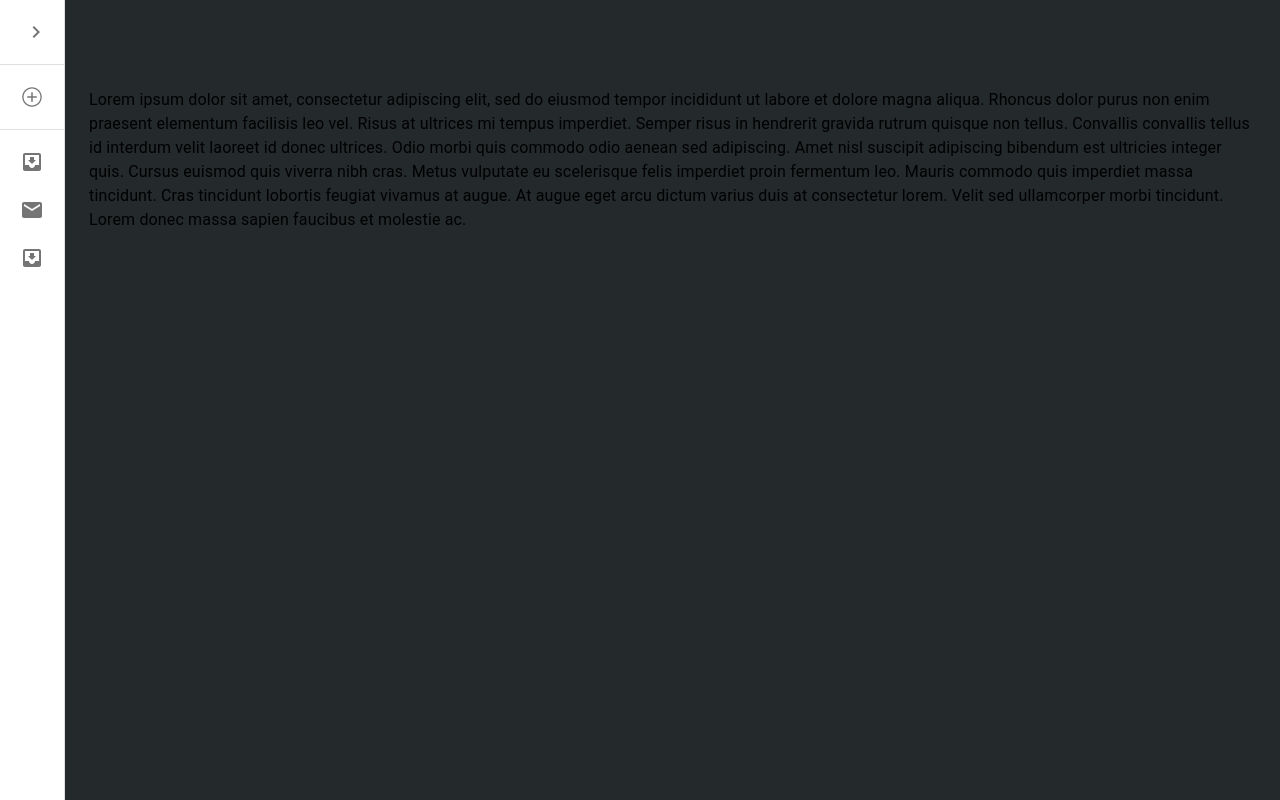
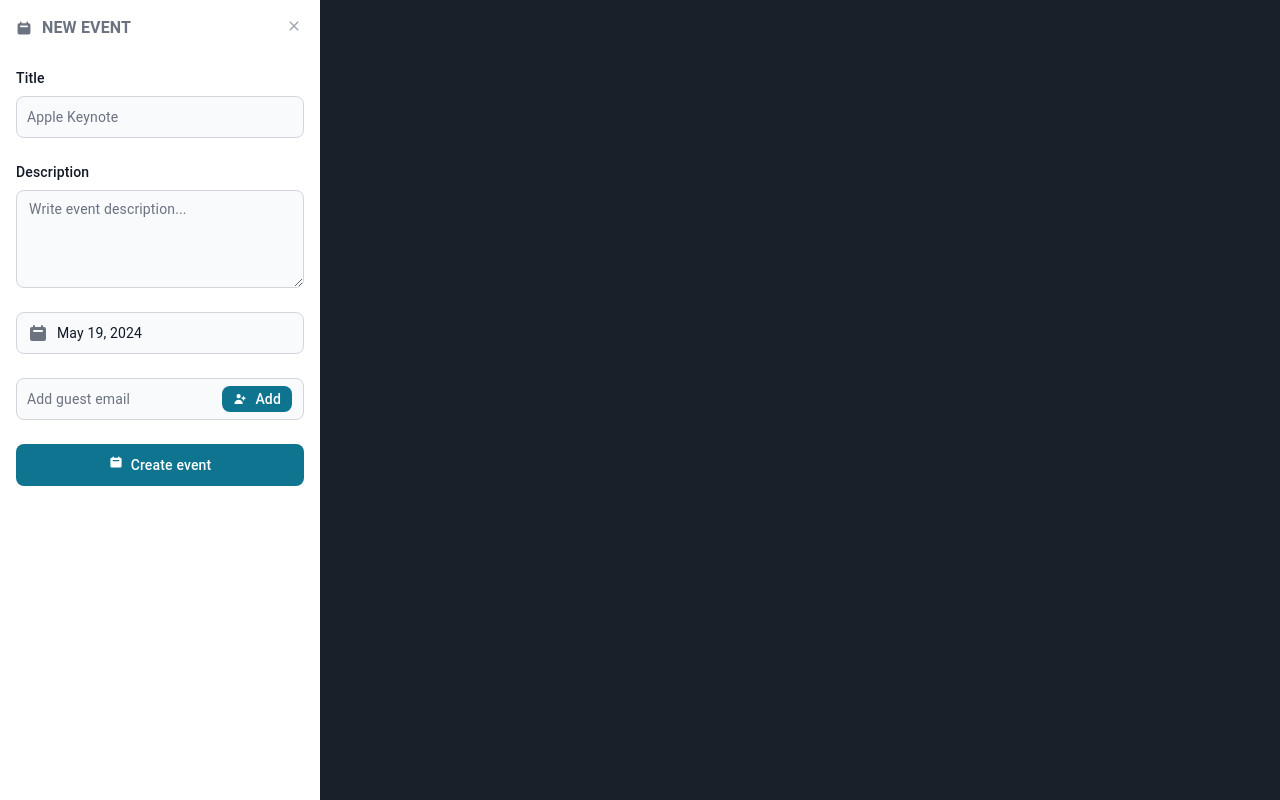
Before and after one commit to kshitijtanwar/Fueled, a React (Vite) app in the folder frontend/: page /main in a window 1280 px wide. Built offline with nearby package versions, Linux system fonts and the light colour scheme.

Commit message:
chore: Added form for event

```diff
--- /dev/null
+++ b/frontend/src/components/EventForm.tsx
@@ -0,0 +1,89 @@
+import {
+    Button,
+    Datepicker,
+    Drawer,
+    Label,
+    Textarea,
+    TextInput,
+    theme,
+} from "flowbite-react";
+
+import { HiCalendar, HiUserAdd } from "react-icons/hi";
+import { twMerge } from "tailwind-merge";
+
+interface EventFormFunction {
+    parameter: boolean;
+    setFunction: React.Dispatch<React.SetStateAction<boolean>>;
+}
+const EventForm = ({ parameter, setFunction }: EventFormFunction) => {
+    const handleClose = () => setFunction(false);
+
+    return (
+        <div className="z-20">
+            <Drawer open={parameter} onClose={handleClose}>
+                <Drawer.Header title="NEW EVENT" titleIcon={HiCalendar} />
+                <Drawer.Items>
+                    <form action="#">
+                        <div className="mb-6 mt-3">
+                            <Label htmlFor="title" className="mb-2 block">
+                                Title
+                            </Label>
+                            <TextInput
+                                id="title"
+                                name="title"
+                                placeholder="Apple Keynote"
+                            />
+                        </div>
+                        <div className="mb-6">
+                            <Label htmlFor="description" className="mb-2 block">
+                                Description
+                            </Label>
+                            <Textarea
+                                id="description"
+                                name="description"
+                                placeholder="Write event description..."
+                                rows={4}
+                            />
+                        </div>
+                        <div className="mb-6">
+                            <Datepicker />
+                        </div>
+                        <div className="mb-6">
+                            <TextInput
+                                id="guests"
+                                name="guests"
+                                placeholder="Add guest email"
+                                type="search"
+                                rightIcon={() => (
+                                    <Button
+                                        size="sm"
+                                        className="[&>span]:items-center [&>span]:px-2 [&>span]:py-0"
+                                    >
+                                        <HiUserAdd className="mr-2" />
+                                        Add
+                                    </Button>
+                                )}
+                                theme={{
+                                    field: {
+                                        rightIcon: {
+                                            base: twMerge(
+                                                theme.textInput.field.rightIcon
+                                                    .base,
+                                                "pointer-events-auto"
+                                            ),
+                                        },
+                                    },
+                                }}
+                            />
+                        </div>
+                        <Button className="w-full">
+                            <HiCalendar className="mr-2" />
+                            Create event
+                        </Button>
+                    </form>
+                </Drawer.Items>
+            </Drawer>
+        </div>
+    );
+};
+export default EventForm;
--- a/frontend/src/components/SideDrawer.tsx
+++ b/frontend/src/components/SideDrawer.tsx
@@ -5,11 +5,10 @@ import MuiDrawer from "@mui/material/Drawer";
 import MuiAppBar, { AppBarProps as MuiAppBarProps } from "@mui/material/AppBar";
 import { IoIosAddCircleOutline } from "react-icons/io";
 import List from "@mui/material/List";
-
+import EventForm from "./EventForm";
 import Typography from "@mui/material/Typography";
 import Divider from "@mui/material/Divider";
 import IconButton from "@mui/material/IconButton";
-
 import ChevronLeftIcon from "@mui/icons-material/ChevronLeft";
 import ChevronRightIcon from "@mui/icons-material/ChevronRight";
 import ListItem from "@mui/material/ListItem";
@@ -19,7 +18,7 @@ import ListItemText from "@mui/material/ListItemText";
 import InboxIcon from "@mui/icons-material/MoveToInbox";
 import MailIcon from "@mui/icons-material/Mail";
 
-const drawerWidth = 240;
+const drawerWidth = 220;
 
 const openedMixin = (theme: Theme): CSSObject => ({
     width: drawerWidth,
@@ -92,7 +91,7 @@ const Drawer = styled(MuiDrawer, {
 
 const SideDrawer = () => {
     const [open, setOpen] = React.useState(false);
-
+    const [isEventFormOpen, setEventFormIsOpen] = React.useState(true);
     const handleDrawer = () => {
         setOpen(!open);
     };
@@ -100,7 +99,7 @@ const SideDrawer = () => {
     return (
         <Box sx={{ display: "flex" }}>
             <AppBar position="fixed" open={open}></AppBar>
-            <Drawer variant="permanent" open={open}>
+            <Drawer variant="permanent" open={open} className="z-10">
                 <DrawerHeader>
                     <IconButton onClick={handleDrawer}>
                         {open ? <ChevronLeftIcon /> : <ChevronRightIcon />}
@@ -120,6 +119,7 @@ const SideDrawer = () => {
                                     justifyContent: open ? "initial" : "center",
                                     px: 2.5,
                                 }}
+                                onClick={()=>setEventFormIsOpen(true)}
                             >
                                 <ListItemIcon
                                     sx={{
@@ -128,7 +128,7 @@ const SideDrawer = () => {
                                         justifyContent: "center",
                                     }}
                                 >
-                                    <IoIosAddCircleOutline className="text-2xl"/>
+                                    <IoIosAddCircleOutline className="text-2xl" />
                                 </ListItemIcon>
                                 <ListItemText
                                     primary={text}
@@ -178,21 +178,7 @@ const SideDrawer = () => {
             <Box component="main" sx={{ flexGrow: 1, p: 3 }}>
                 <DrawerHeader />
                 <Typography paragraph>
-                    Lorem ipsum dolor sit amet, consectetur adipiscing elit, sed
-                    do eiusmod tempor incididunt ut labore et dolore magna
-                    aliqua. Rhoncus dolor purus non enim praesent elementum
-                    facilisis leo vel. Risus at ultrices mi tempus imperdiet.
-                    Semper risus in hendrerit gravida rutrum quisque non tellus.
-                    Convallis convallis tellus id interdum velit laoreet id
-                    donec ultrices. Odio morbi quis commodo odio aenean sed
-                    adipiscing. Amet nisl suscipit adipiscing bibendum est
-                    ultricies integer quis. Cursus euismod quis viverra nibh
-                    cras. Metus vulputate eu scelerisque felis imperdiet proin
-                    fermentum leo. Mauris commodo quis imperdiet massa
-                    tincidunt. Cras tincidunt lobortis feugiat vivamus at augue.
-                    At augue eget arcu dictum varius duis at consectetur lorem.
-                    Velit sed ullamcorper morbi tincidunt. Lorem donec massa
-                    sapien faucibus et molestie ac.
+                    <EventForm setFunction={setEventFormIsOpen} parameter={isEventFormOpen}/>
                 </Typography>
             </Box>
         </Box>
```
